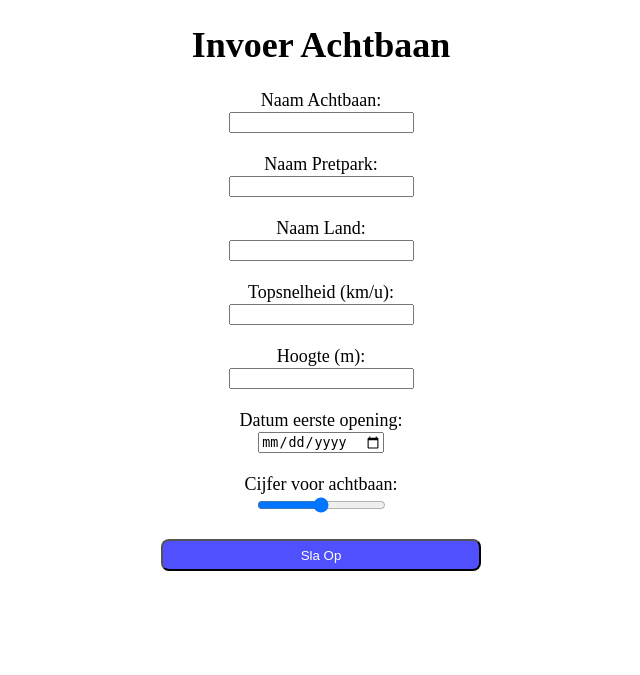
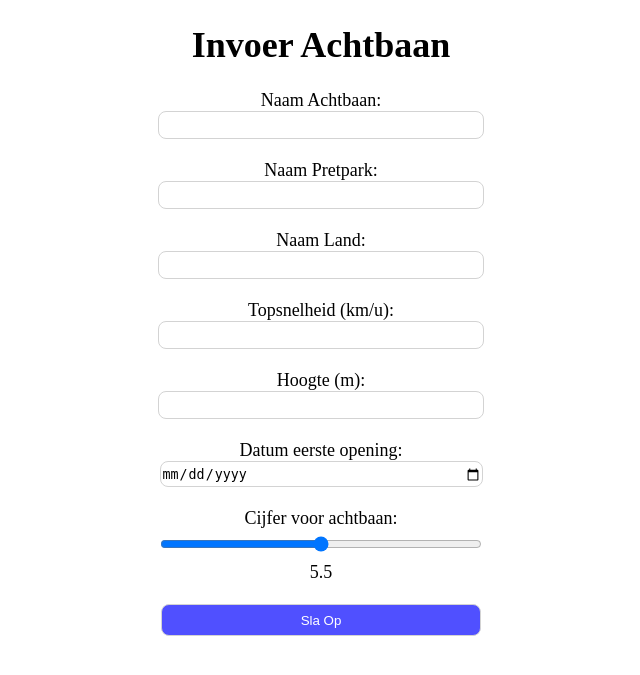
Before and after one commit to BolleTito/crud-php-pdo-opdracht03-335409, a PHP site: page /update.php?Id=1 in a window 1280 px wide. Shown: the top 675 px of the page, without its empty margins (319-959 px from the left). Run offline with PHP 8.4, Linux system fonts and the light colour scheme; data that the repository does not hold is empty.

Commit message:
laatste commit / styling / update aangepast

```diff
--- a/css/style.css
+++ b/css/style.css
@@ -14,3 +14,10 @@ body {
     width: 20rem;
     height: 2rem;
 }
+
+input {
+    width: 20rem;
+    height: 1.5rem;
+    border: 1px solid lightgray;
+    border-radius: 0.5rem;
+}
--- a/update.php
+++ b/update.php
@@ -105,7 +105,8 @@ $result = $statement->fetch(PDO::FETCH_OBJ);
         <input type="date" name="Datum" id="Datum" value="<?php echo $result->Datum; ?>"><br><br>
 
         <label for="Cijfer">Cijfer voor achtbaan:</label><br>
-        <input type="range" value="5.5" min="1" max="10" step="0.1" name="Cijfer" id="Cijfer" value="<?php echo $result->Cijfer; ?>"><br><br>
+        <input type="range" value="5.5" min="1" max="10" step="0.1" name="Cijfer" id="Cijfer" value="<?php echo $result->Cijfer; ?>" onchange="showValue(this.value)"><br>
+        <span id="score">5.5</span><br><br>
 
         <input type="hidden" name="Id" value="<?php echo $result->Id; ?>">
 
@@ -113,4 +114,5 @@ $result = $statement->fetch(PDO::FETCH_OBJ);
     </form>
 
 </body>
+<script src="functions/functions.js"></script>
 </html>
```
